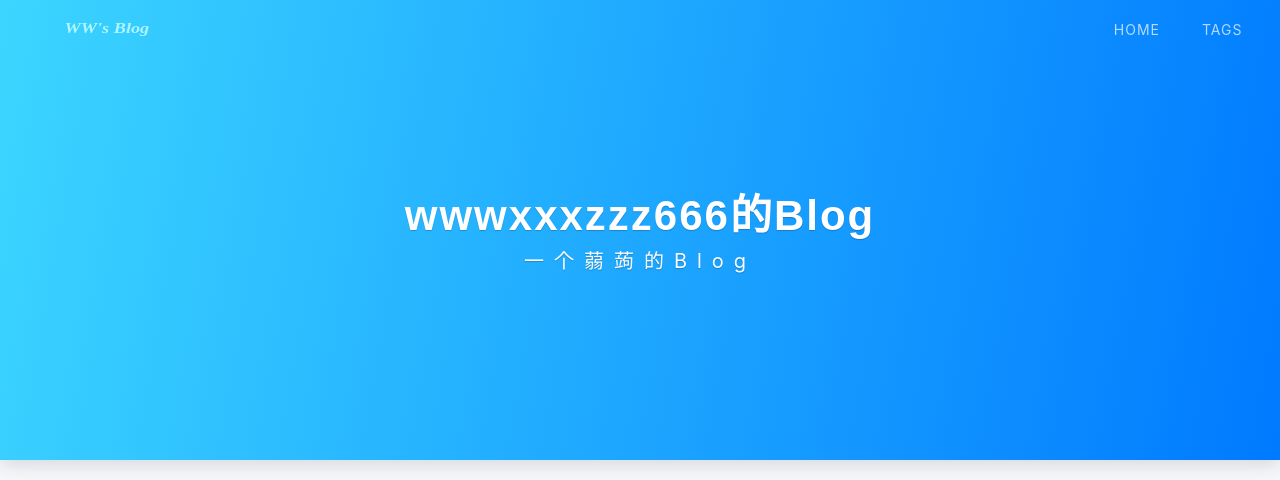
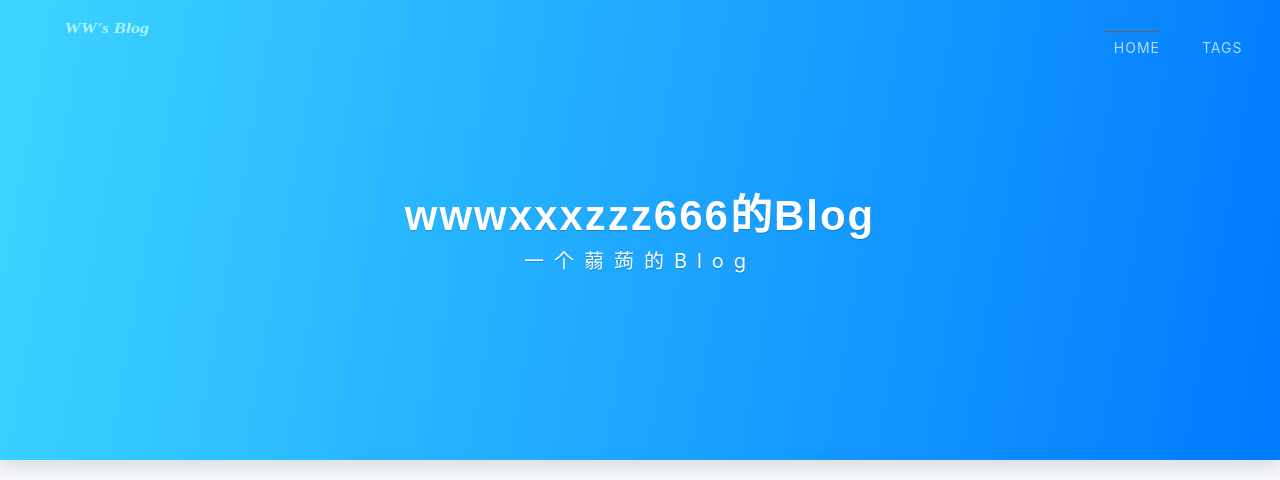
Before and after one commit to wwwxxxzzz666/wwwxxxzzz666.github.io, a Jekyll site: the page built from index.html, in a window 1280 px wide. Shown: the top 480 px of the page. Built offline with Jekyll 4.4.1, drawn with Linux system fonts in a browser that asks for light colours; nearby versions of some CDN libraries; formulas are drawn with MathJax 3; the list of posts is cut into pages by our own code; comment, search, counter and statistics services are not loaded; a style sheet for code colours, icons or effects is not loaded; grey boxes are pictures that could not be loaded.

Commit message:
Update header.html

```diff
--- a/_includes/header.html
+++ b/_includes/header.html
@@ -4,6 +4,9 @@
     </div>
     <i id="menu-toggle" class="iconfont icon-menu"></i>
     <nav class="g-nav">
+        <div class="yes" style="">
+        <span class="nav-head" style=""> ________</span>
+        </div>
         <ul>
             {% for i in site.nav %}
             <li><a href="{{ i[1] }}">{{ i[0] }}</a></li>
```
